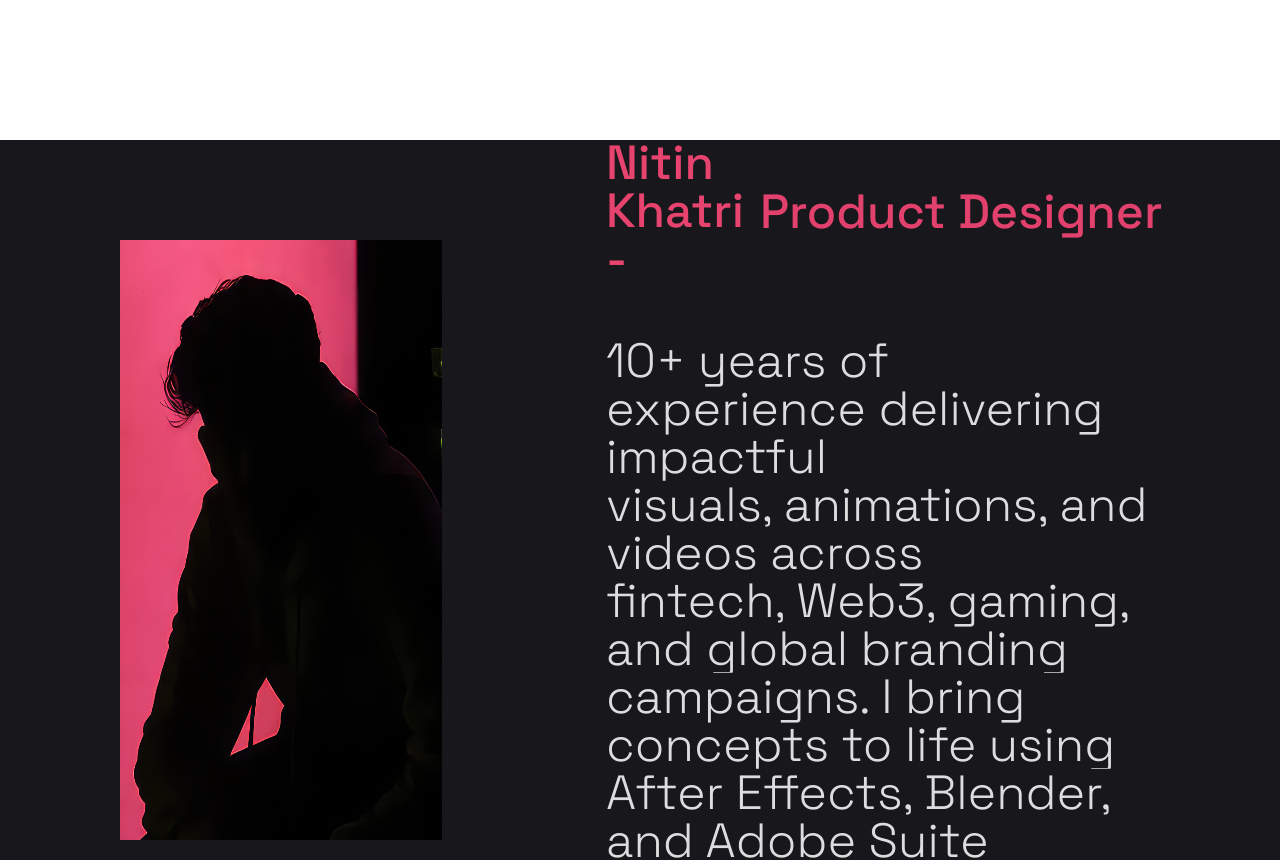
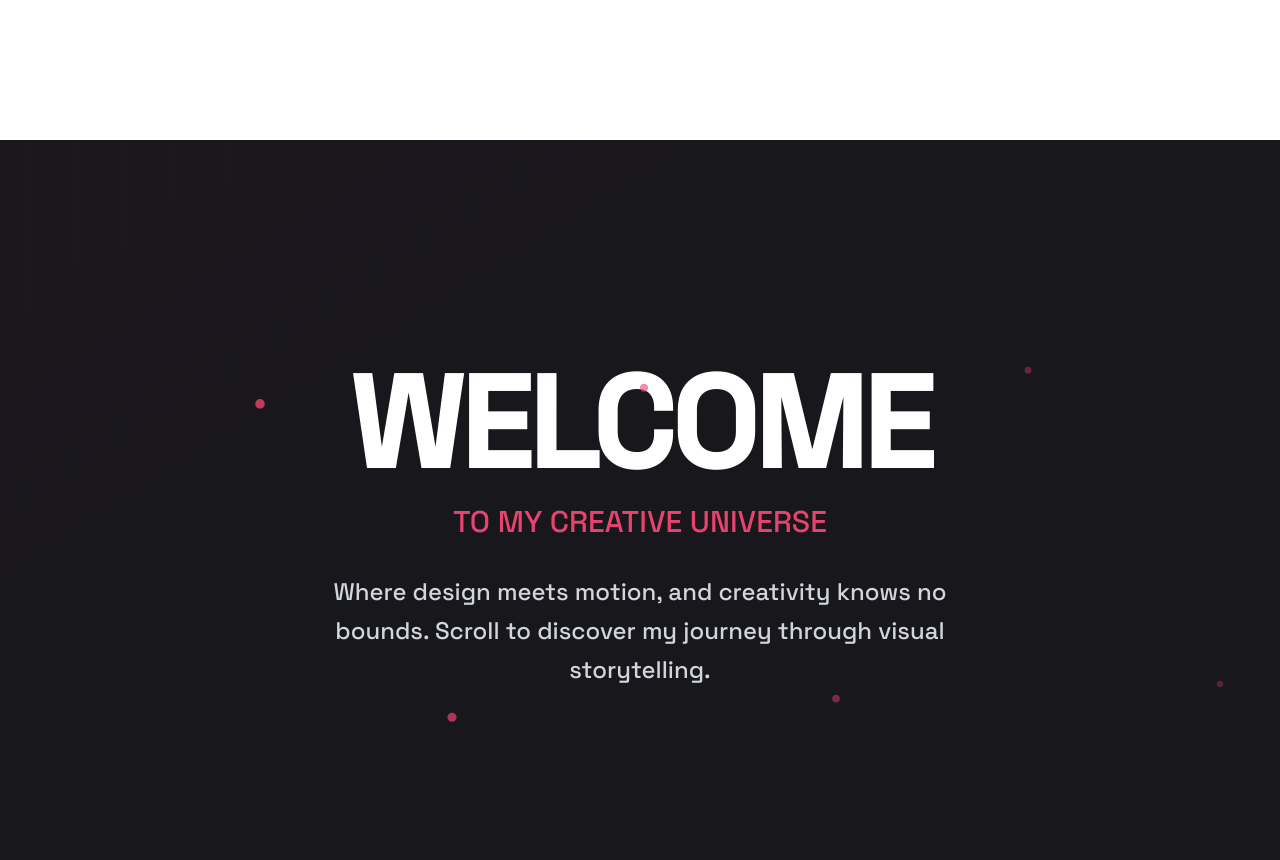
Before and after one commit to khatri-rohit/nitin-portfolio, a Next.js app: page / in a window 1280 px wide. Shown: the part 660-1520 px from the top of the page. Built offline with nearby package versions, Linux system fonts and the light colour scheme.

Commit message:
-- Final About Section Animation

```diff
--- a/src/Components/About/About.tsx
+++ b/src/Components/About/About.tsx
@@ -6,6 +6,7 @@ import { gsap } from "gsap";
 import { Icon } from "@iconify/react";
 import TextReveal from "../../utils/TextReveal";
 import MagneticEffect from '@/utils/MagneticEffect';
+import Link from 'next/link';
 
 interface Props {
     container: RefObject<HTMLElement | null>;
@@ -15,15 +16,15 @@ interface Props {
 const icon = [
     {
         icon: "icomoon-free:behance2",
-        link: "https://www.behance.net/nitinkhatri"
+        link: "https://www.behance.net/nitinkhatri/"
     },
     {
         icon: "uiw:linkedin",
-        link: "https://www.linkedin.com/in/nitin-khatri-55b6a01a3/"
+        link: "https://www.linkedin.com/in/nitin-visualdesigner/"
     },
     {
         icon: "simple-icons:instagram",
-        link: "https://www.instagram.com/nitin_khatri/"
+        link: "https://www.instagram.com/iam_niits/"
     },
 ];
 
@@ -151,18 +152,25 @@ const About = ({ container, lenisRef }: Props) => {
                 className="bg-[#17171c] text-white overflow-x-hidden relative"
                 style={{ scale }}
             >
+
+                {/* Animated background grid */}
+                <div className="absolute inset-0 opacity-10">
+                    <div className="h-full w-full bg-gradient-to-br from-[#e7436f]/20 via-transparent to-[#e7436f]/10"></div>
+                    <div className="absolute inset-0 bg-[linear-gradient(90deg,transparent_24%,rgba(255,255,255,0.05)_25%,rgba(255,255,255,0.05)_26%,transparent_27%,transparent_74%,rgba(255,255,255,0.05)_75%,rgba(255,255,255,0.05)_76%,transparent_77%,transparent)] bg-[length:100px_100px]"></div>
+                </div>
+
                 {/* Welcome content */}
                 <motion.div
-                    transition={{ duration: 2.5 }}
+                    transition={{ duration: 4.5, delay: 1.2 }}
                     animate={{ display: "none" }}
                     style={{ position: "absolute", top: 0, left: 0, width: "100%", height: "100%", zIndex: 20 }}
                 >
-
+                    {/* About me text - appears first and slides out */}
                     <motion.div className="h-screen bg-[#17171c] text-white flex justify-center items-center relative"
                         transition={{
                             ease: "easeOut",
-                            duration: 0.5,
-                            delay: 0.2,
+                            duration: 0.8,
+                            delay: 0, // Starts immediately
                         }}
                         initial={{ x: "0%" }}
                         animate={{ x: "-100%" }}
@@ -170,14 +178,15 @@ const About = ({ container, lenisRef }: Props) => {
                         <p className="text-9xl text-[#e7436f]">ABOUT ME</p>
                     </motion.div>
 
+                    {/* Welcome section - appears after ABOUT ME slides out */}
                     <motion.div className="h-screen absolute inset-0 bg-[#17171c] text-white"
                         transition={{
-                            duration: 0.5,
-                            delay: 2,
+                            duration: 0.6,
+                            delay: 0.8, // Starts after ABOUT ME finishes sliding
                             ease: "easeOut",
                         }}
-                        initial={{ x: "0%" }}
-                        animate={{ x: "100%" }}
+                        initial={{ x: "100%" }}
+                        animate={{ x: "0%" }}
                     >
                         {/* Animated background grid */}
                         <div className="absolute inset-0 opacity-10">
@@ -185,21 +194,20 @@ const About = ({ container, lenisRef }: Props) => {
                             <div className="absolute inset-0 bg-[linear-gradient(90deg,transparent_24%,rgba(255,255,255,0.05)_25%,rgba(255,255,255,0.05)_26%,transparent_27%,transparent_74%,rgba(255,255,255,0.05)_75%,rgba(255,255,255,0.05)_76%,transparent_77%,transparent)] bg-[length:100px_100px]"></div>
                         </div>
 
-                        {/* Welcome content */}
+                        {/* Main welcome text */}
                         <div className="flex items-center justify-center h-full relative z-10">
                             <div className="text-center space-y-8 max-w-4xl px-8">
-                                {/* Main welcome text */}
                                 <motion.div
                                     initial={{ opacity: 0, y: 50 }}
                                     animate={{ opacity: 1, y: 0 }}
-                                    transition={{ duration: 0.8 }}
+                                    transition={{ duration: 0.8, delay: 1.2 }} // Delayed to appear after welcome section slides in
                                     className="space-y-4"
                                 >
                                     <motion.h1
                                         className="text-8xl xl:text-9xl font-bold tracking-tight text-white"
                                         initial={{ opacity: 0, scale: 0.8 }}
                                         animate={{ opacity: 1, scale: 1 }}
-                                        transition={{ duration: 1, delay: 0.2 }}
+                                        transition={{ duration: 1, delay: 1.4 }}
                                     >
                                         WELCOME
                                     </motion.h1>
@@ -207,7 +215,7 @@ const About = ({ container, lenisRef }: Props) => {
                                         className="text-2xl xl:text-3xl text-[#e7436f] font-medium"
                                         initial={{ opacity: 0, x: -50 }}
                                         animate={{ opacity: 1, x: 0 }}
-                                        transition={{ duration: 0.8, delay: 0.4 }}
+                                        transition={{ duration: 0.8, delay: 1.6 }}
                                     >
                                         TO MY CREATIVE UNIVERSE
                                     </motion.div>
@@ -218,46 +226,11 @@ const About = ({ container, lenisRef }: Props) => {
                                     className="text-xl xl:text-2xl text-gray-300 max-w-2xl mx-auto leading-relaxed"
                                     initial={{ opacity: 0, y: 30 }}
                                     animate={{ opacity: 1, y: 0 }}
-                                    transition={{ duration: 0.8, delay: 0.5 }}
+                                    transition={{ duration: 0.8, delay: 1.8 }}
                                 >
                                     Where design meets motion, and creativity knows no bounds.
                                     Scroll to discover my journey through visual storytelling.
                                 </motion.p>
-
-                                {/* Animated scroll indicator */}
-                                <motion.div
-                                    className="flex flex-col items-center space-y-4"
-                                    initial={{ opacity: 0 }}
-                                    animate={{ opacity: 1 }}
-                                    transition={{ duration: 0.8 }}
-                                >
-                                    <motion.div
-                                        className="text-sm text-gray-400 uppercase tracking-widest"
-                                        animate={{ opacity: [0.5, 1, 0.5] }}
-                                        transition={{ duration: 2, repeat: Infinity }}
-                                    >
-                                        Scroll to explore
-                                    </motion.div>
-                                    <motion.div
-                                        className="w-6 h-10 border-2 border-[#e7436f] rounded-full flex justify-center"
-                                        animate={{
-                                            scale: [1, 1.1, 1],
-                                            borderColor: ["#e7436f", "#ff6b9d", "#e7436f"]
-                                        }}
-                                        transition={{ duration: 2, repeat: Infinity }}
-                                    >
-                                        <motion.div
-                                            className="w-1 h-3 bg-[#e7436f] rounded-full mt-2"
-                                            animate={{
-                                                y: [0, 12, 0],
-                                                opacity: [1, 0.3, 1]
-                                            }}
-                                            transition={{ duration: 1.5, repeat: Infinity }}
-                                        />
-                                    </motion.div>
-                                </motion.div>
-                            </div>
-                        </div>
 
                                 {/* Floating elements */}
                                 <div className="absolute inset-0 pointer-events-none">
@@ -277,11 +250,25 @@ const About = ({ container, lenisRef }: Props) => {
                                             transition={{
                                                 duration: 3 + i * 0.5,
                                                 repeat: Infinity,
-                                        delay: i * 0.3,
+                                                delay: 2 + i * 0.3, // Delayed to start after text appears
                                             }}
                                         />
                                     ))}
                                 </div>
+                            </div>
+                        </div>
+
+                        {/* Exit animation for welcome section */}
+                        <motion.div
+                            className="absolute inset-0 bg-[#17171c] z-30"
+                            initial={{ x: "100%" }}
+                            animate={{ x: "0%" }}
+                            transition={{
+                                duration: 0.6,
+                                delay: 4, // Extended by 1s - starts sliding out after welcome content is displayed longer
+                                ease: "easeOut"
+                            }}
+                        />
                     </motion.div>
 
                 </motion.div>
@@ -291,15 +278,15 @@ const About = ({ container, lenisRef }: Props) => {
                     className="flex justify-around p-10 gap-1 h-screen relative"
                     initial={{ opacity: 0 }}
                     animate={{ opacity: 1 }}
-                    transition={{ duration: 0.6, delay: 2.5 }}
+                    transition={{ duration: 0.6, delay: 5 }} // Extended by 1s - delayed to appear after welcome section exits
                 >
                     <motion.div
-                        className="flex flex-col justify-center p-8 md:p-10 lg:p-20"
+                        className="flex flex-col justify-center p-8 md:p-10 lg:p-20 z-10"
                         initial={{ opacity: 0, x: -100, rotateY: -15 }}
                         animate={{ opacity: 1, x: 0, rotateY: 0 }}
                         transition={{
                             duration: 0.8,
-                            delay: 2,
+                            delay: 5.2, // Extended by 1s
                             ease: [0.25, 0.46, 0.45, 0.94]
                         }}
                     >
@@ -318,7 +305,7 @@ const About = ({ container, lenisRef }: Props) => {
                                 animate={{ scale: 1, filter: "blur(0px)" }}
                                 transition={{
                                     duration: 1,
-                                    delay: 2.2,
+                                    delay: 5.4, // Extended by 1s
                                     ease: "easeOut"
                                 }}
                             />
@@ -331,7 +318,7 @@ const About = ({ container, lenisRef }: Props) => {
                         animate={{ opacity: 1, x: 0 }}
                         transition={{
                             duration: 0.8,
-                            delay: 2.1,
+                            delay: 5.3, // Extended by 1s
                             ease: [0.25, 0.46, 0.45, 0.94]
                         }}
                     >
@@ -341,11 +328,11 @@ const About = ({ container, lenisRef }: Props) => {
                                 animate={{ opacity: 1, y: 0, scale: 1 }}
                                 transition={{
                                     duration: 0.8,
-                                    delay: 2.3,
+                                    delay: 5.5, // Extended by 1s
                                     ease: "easeOut"
                                 }}
                             >
-                                <TextReveal>
+                                <TextReveal delay={5.5}>
                                     <motion.div
                                         className="w-full text-9xl tracking-[0rem] text-slate-200 font-semibold"
                                         whileHover={{
@@ -364,17 +351,20 @@ const About = ({ container, lenisRef }: Props) => {
                                 animate={{ opacity: 1, y: 0 }}
                                 transition={{
                                     duration: 0.8,
-                                    delay: 2.5,
+                                    delay: 5.7, // Extended by 1s
                                     ease: "easeOut"
                                 }}
                             >
                                 <div className='flex items-center gap-4'>
-                                    <TextReveal>
+                                    <TextReveal delay={5.7}>
+
                                         <motion.span
                                             whileHover={{
                                                 scale: 1.05,
                                                 color: "#ff6b9d",
-                                                transition: { duration: 0.2 }
+                                                transition: {
+                                                    duration: 0.2,
+                                                }
                                             }}
                                         >
                                             Nitin Khatri -
@@ -385,8 +375,8 @@ const About = ({ container, lenisRef }: Props) => {
                                         initial={{ opacity: 0, scale: 0.8 }}
                                         animate={{ opacity: 1, scale: 1 }}
                                         transition={{
-                                            duration: 0.6,
-                                            delay: 2.7,
+                                            duration: 0.2,
+                                            delay: 5.9, // Extended by 1s
                                             ease: "easeOut"
                                         }}
                                     >
@@ -413,29 +403,37 @@ const About = ({ container, lenisRef }: Props) => {
                                 animate={{ opacity: 1, y: 0 }}
                                 transition={{
                                     duration: 0.8,
-                                    delay: 2.9,
+                                    delay: 6, // Extended by 1s
                                     ease: "easeOut"
                                 }}
                             >
-                                <TextReveal>
+                                <TextReveal delay={6}>
                                     <motion.p>
                                         10+ years of experience delivering impactful visuals, animations, and videos across fintech, Web3, gaming, and global branding campaigns. I bring concepts to life using After Effects, Blender, and Adobe Suite turning brand goals into scroll-stopping content. Open to remote, freelance, and full-time global opportunities.
                                     </motion.p>
                                 </TextReveal>
                             </motion.div>
 
-                            <motion.div className="flex items-center space-x-6 w-full">
+                            <motion.div className="flex items-center space-x-6 w-full"
+                                initial={{ opacity: 0, y: 30 }}
+                                animate={{ opacity: 1, y: 0 }}
+                                transition={{
+                                    duration: 0.8,
+                                    delay: 6.2, // Extended by 1s
+                                    ease: [0.25, 0.46, 0.45, 0.94]
+                                }}
+                            >
                                 {
                                     icon.map((icon, index) => (
-                                        <MagneticEffect>
+                                        <MagneticEffect key={index}>
+                                            <Link href={icon.link} target='_blank'>
                                                 <Icon
-                                                key={index}
                                                     className="text-white cursor-pointer"
                                                     icon={icon.icon}
                                                     width="50"
                                                     height="50"
-                                                to='https://www.linkedin.com/in/nitin-khatri-55b6a01a3/'
                                                 />
+                                            </Link>
                                         </MagneticEffect>
                                     ))
                                 }
@@ -443,6 +441,30 @@ const About = ({ container, lenisRef }: Props) => {
                         </div>
                     </motion.div>
                 </motion.div>
+
+                {/* Floating elements for main content */}
+                <div className="absolute inset-0 pointer-events-none">
+                    {[...Array(6)].map((_, i) => (
+                        <motion.div
+                            key={i}
+                            className="absolute w-2 h-2 bg-[#e7436f] rounded-full opacity-60"
+                            style={{
+                                left: `${20 + i * 15}%`,
+                                top: `${30 + (i % 2) * 40}%`,
+                            }}
+                            animate={{
+                                y: [-20, 20, -20],
+                                opacity: [0.3, 0.8, 0.3],
+                                scale: [0.8, 1.2, 0.8],
+                            }}
+                            transition={{
+                                duration: 3 + i * 0.5,
+                                repeat: Infinity,
+                                delay: 6.5 + i * 0.3, // Extended by 1s
+                            }}
+                        />
+                    ))}
+                </div>
             </motion.div>
         </section>
     );
```
Also changed, not shown: src/app/page.tsx (+7 -4 lines), src/utils/scrollbarManager.ts (added, +90 -0 lines), src/utils/useMagnifyingGlass.ts (+24 -21 lines). Lines whose indentation alone changed are shown as unchanged.
